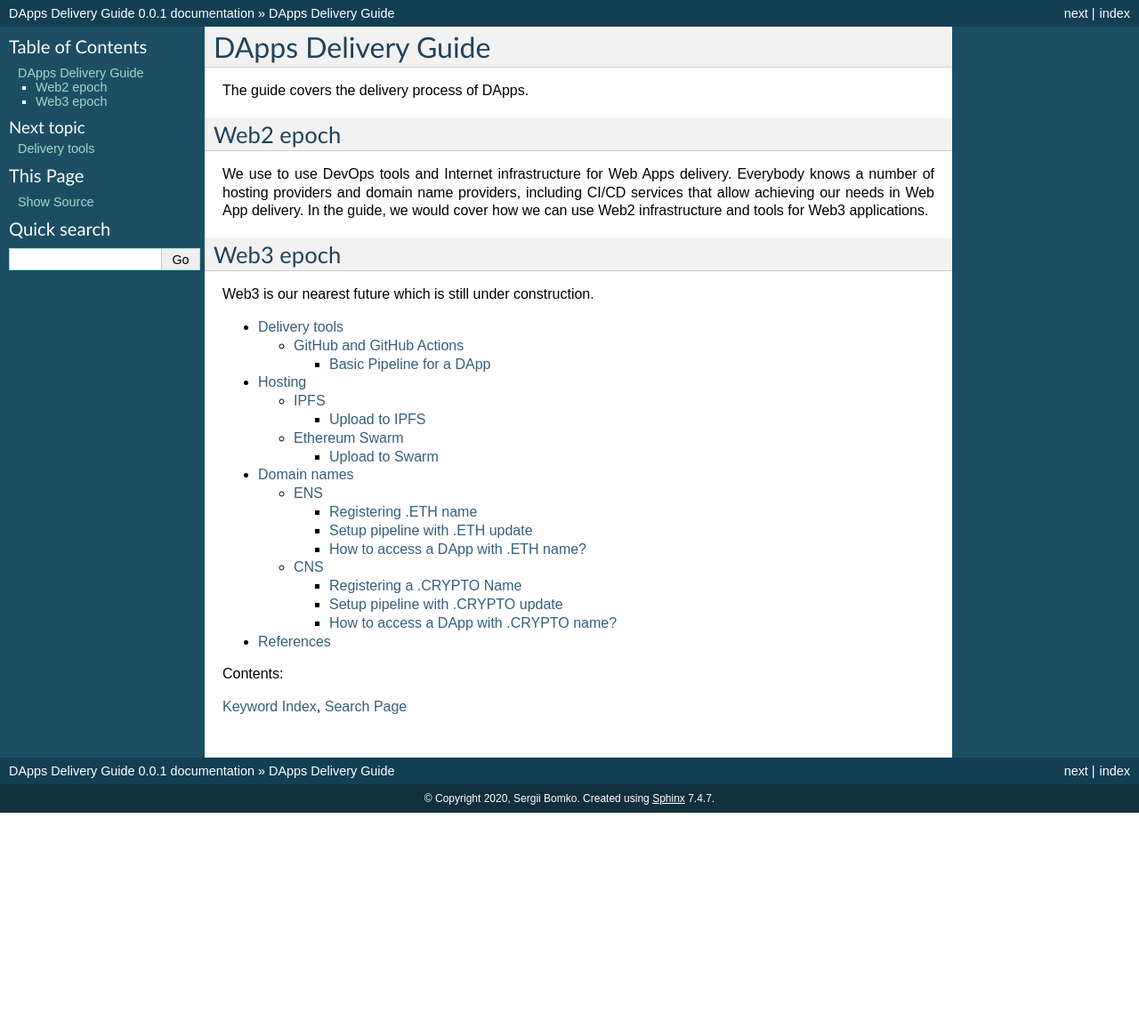
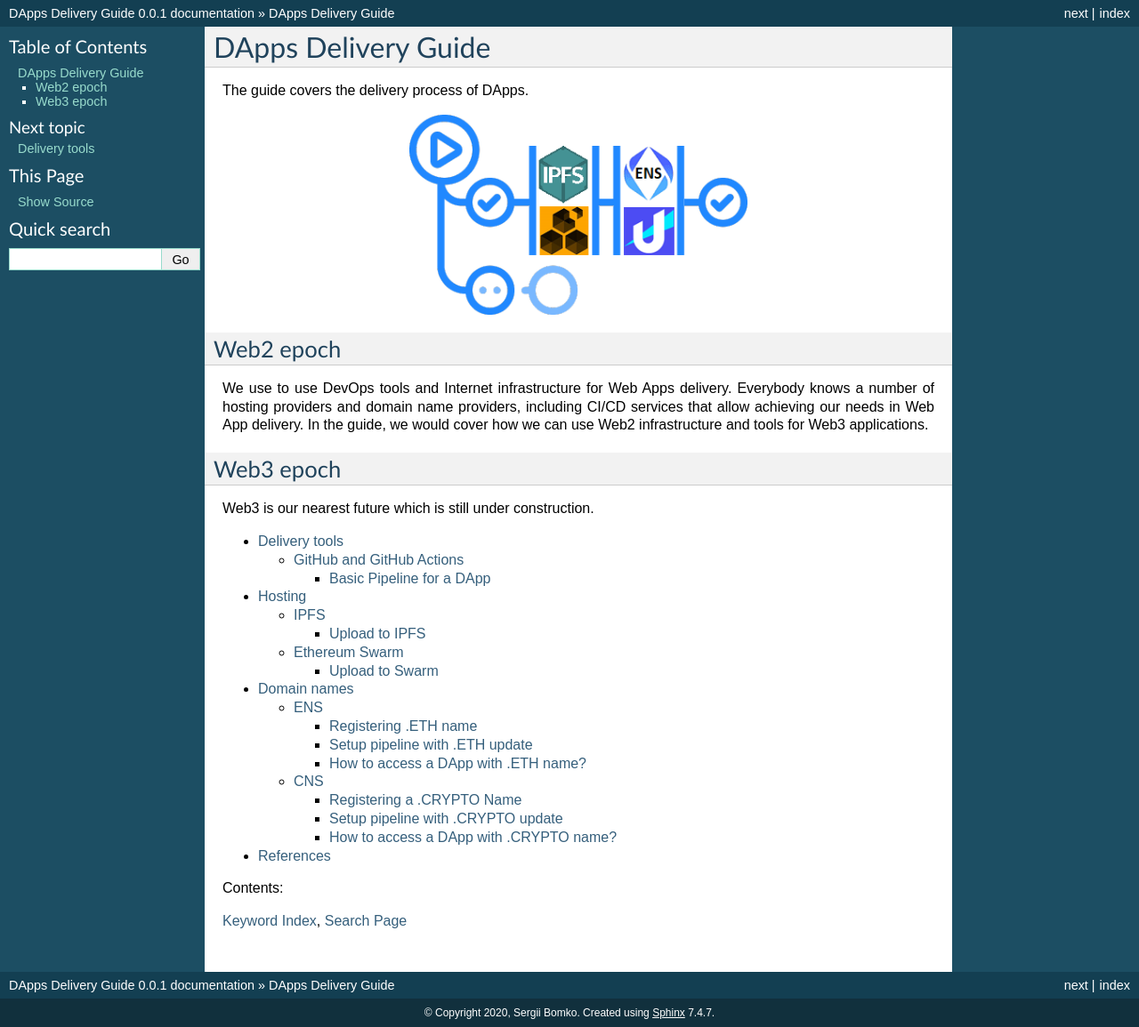
Before and after one commit to aquiladev/dapps-delivery-guide, a Sphinx documentation site: the page built from docs/index.rst, in a window 1280 px wide. Shown: the whole page at 89% size. Built offline with Sphinx 7.4.7, drawn with Linux system fonts in a browser that asks for light colours; before the commit the page ends 914 px from its top, so only the background shows below that.

Commit message:
adds logo

```diff
--- a/docs/index.rst
+++ b/docs/index.rst
@@ -4,6 +4,10 @@
 ====================
 
 The guide covers the delivery process of DApps.
+
+.. image::  assets/dapps-pipeline.png
+    :width: 380px
+    :align: center
 
 Web2 epoch
 ----------
```
Also changed, not shown: docs/assets/dapps-pipeline.png (added).
